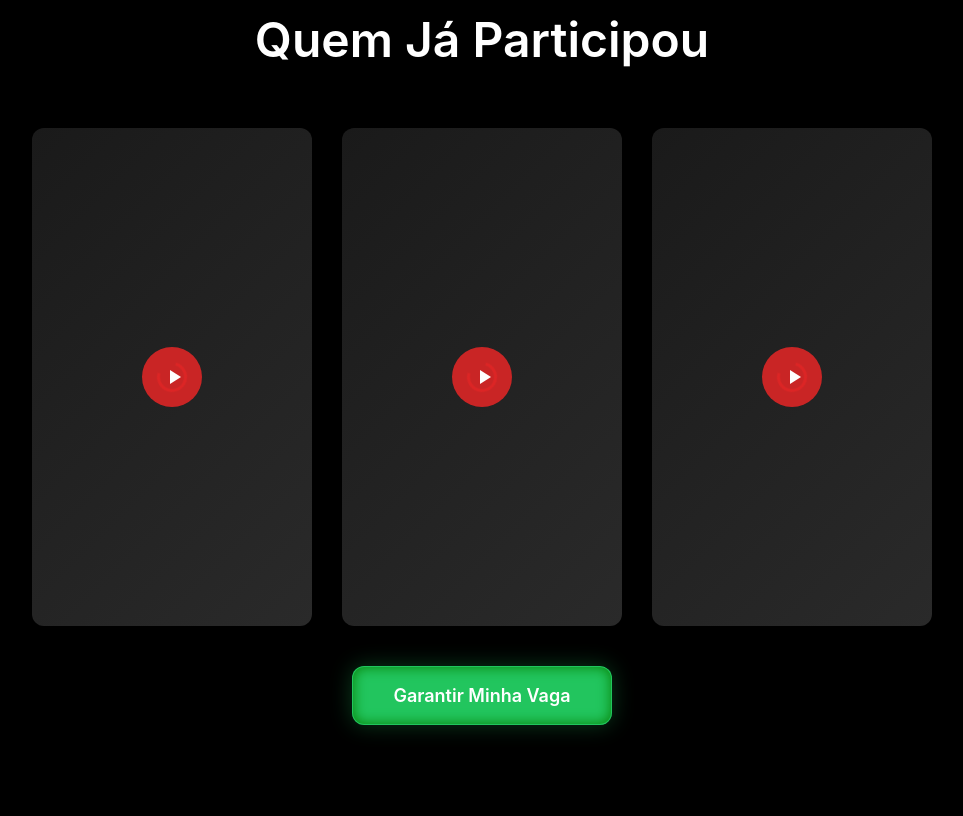
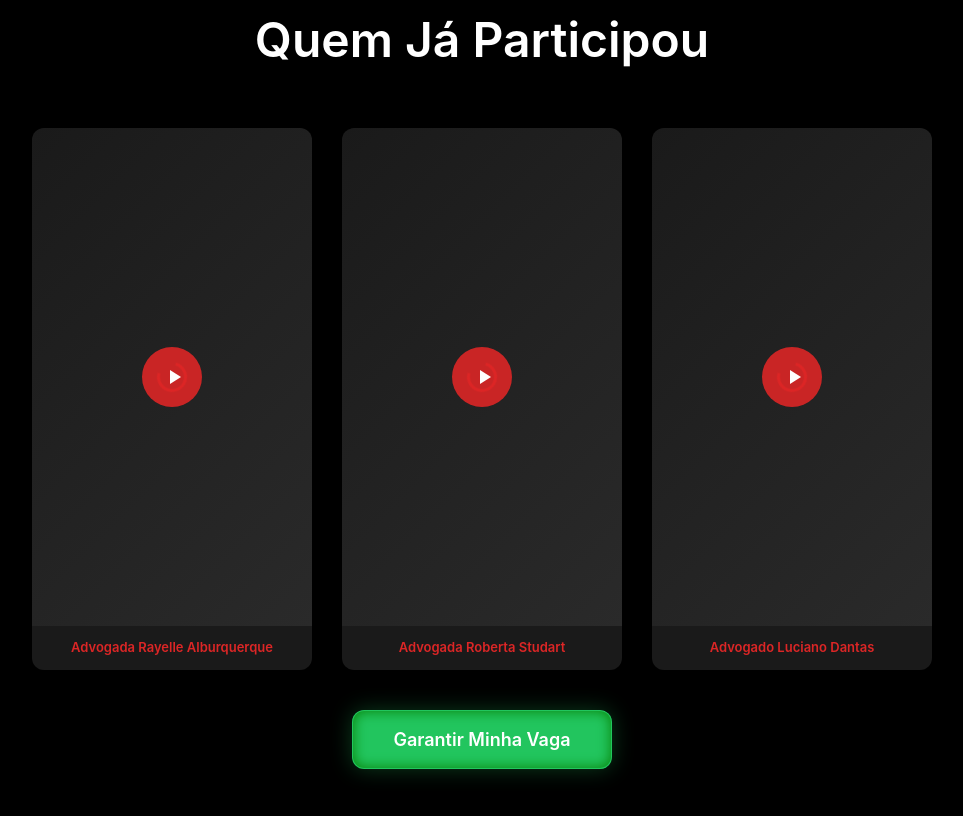
Before and after one commit to aleanmendonca/mentoriajuriscrimi, a React (Vite) app: page / in a window 1280 px wide. Shown: the part 10460-11276 px from the top of the page, without its empty margins (158-1121 px from the left). Built offline with nearby package versions, Linux system fonts and the light colour scheme; a web font is replaced by a local one.

Commit message:
Legendas nos depoimentos

```diff
--- a/src/App.jsx
+++ b/src/App.jsx
@@ -1264,9 +1264,9 @@ function Testimonials() {
   const videoRefs = useRef({})
 
   const testimonials = [
-    { video: 'https://pub-fbdc5d92c1ea483291b4cb2d51e8f6f7.r2.dev/juriscrimi/IMG_4480.MP4' },
-    { video: 'https://pub-fbdc5d92c1ea483291b4cb2d51e8f6f7.r2.dev/juriscrimi/IMG_4481.MP4' },
-    { video: 'https://pub-fbdc5d92c1ea483291b4cb2d51e8f6f7.r2.dev/juriscrimi/IMG_4482.MP4' },
+    { video: 'https://pub-fbdc5d92c1ea483291b4cb2d51e8f6f7.r2.dev/juriscrimi/IMG_4480.MP4', name: 'Advogada Rayelle Alburquerque' },
+    { video: 'https://pub-fbdc5d92c1ea483291b4cb2d51e8f6f7.r2.dev/juriscrimi/IMG_4481.MP4', name: 'Advogada Roberta Studart' },
+    { video: 'https://pub-fbdc5d92c1ea483291b4cb2d51e8f6f7.r2.dev/juriscrimi/IMG_4482.MP4', name: 'Advogado Luciano Dantas' },
   ]
 
   // Gerar thumbnails após carregamento
@@ -1304,18 +1304,23 @@ function Testimonials() {
           {testimonials.map((t, i) => (
             <div key={i}>
               {playingVideo === i ? (
+                <div>
                   <video
                     controls
                     autoPlay
-                  style={{ width: '100%', aspectRatio: '9/16', borderRadius: '12px', background: '#1a1a1a', objectFit: 'cover' }}
+                    style={{ width: '100%', aspectRatio: '9/16', borderRadius: '12px 12px 0 0', background: '#1a1a1a', objectFit: 'cover' }}
                     src={t.video}
-                  poster={t.poster}
                     onEnded={() => setPlayingVideo(null)}
                   />
+                  <div style={{ background: '#1a1a1a', padding: '12px 15px', borderRadius: '0 0 12px 12px', textAlign: 'center' }}>
+                    <p style={{ color: '#DC2626', fontSize: '13px', fontWeight: 600 }}>{t.name}</p>
+                  </div>
+                </div>
               ) : (
+                <div>
                   <div
                     onClick={() => setPlayingVideo(i)}
-                  style={{ width: '100%', aspectRatio: '9/16', background: thumbnails[i] ? `url('${thumbnails[i]}') center/cover` : `linear-gradient(135deg, #1a1a1a, #2a2a2a)`, borderRadius: '12px', position: 'relative', cursor: 'pointer', overflow: 'hidden' }}
+                    style={{ width: '100%', aspectRatio: '9/16', background: thumbnails[i] ? `url('${thumbnails[i]}') center/cover` : `linear-gradient(135deg, #1a1a1a, #2a2a2a)`, borderRadius: '12px 12px 0 0', position: 'relative', cursor: 'pointer', overflow: 'hidden' }}
                   >
                     {!thumbnails[i] && (
                       <div style={{ position: 'absolute', top: '50%', left: '50%', transform: 'translate(-50%, -50%)', color: '#DC2626' }}>
@@ -1338,6 +1343,10 @@ function Testimonials() {
                       <svg width="24" height="24" viewBox="0 0 24 24" fill="white" style={{ marginLeft: '4px' }}>
                         <path d="M8 5v14l11-7z"/>
                       </svg>
+                    </div>
+                  </div>
+                  <div style={{ background: '#1a1a1a', padding: '12px 15px', borderRadius: '0 0 12px 12px', textAlign: 'center' }}>
+                    <p style={{ color: '#DC2626', fontSize: '13px', fontWeight: 600 }}>{t.name}</p>
                   </div>
                 </div>
               )}
```
Lines whose indentation alone changed are shown as unchanged.
